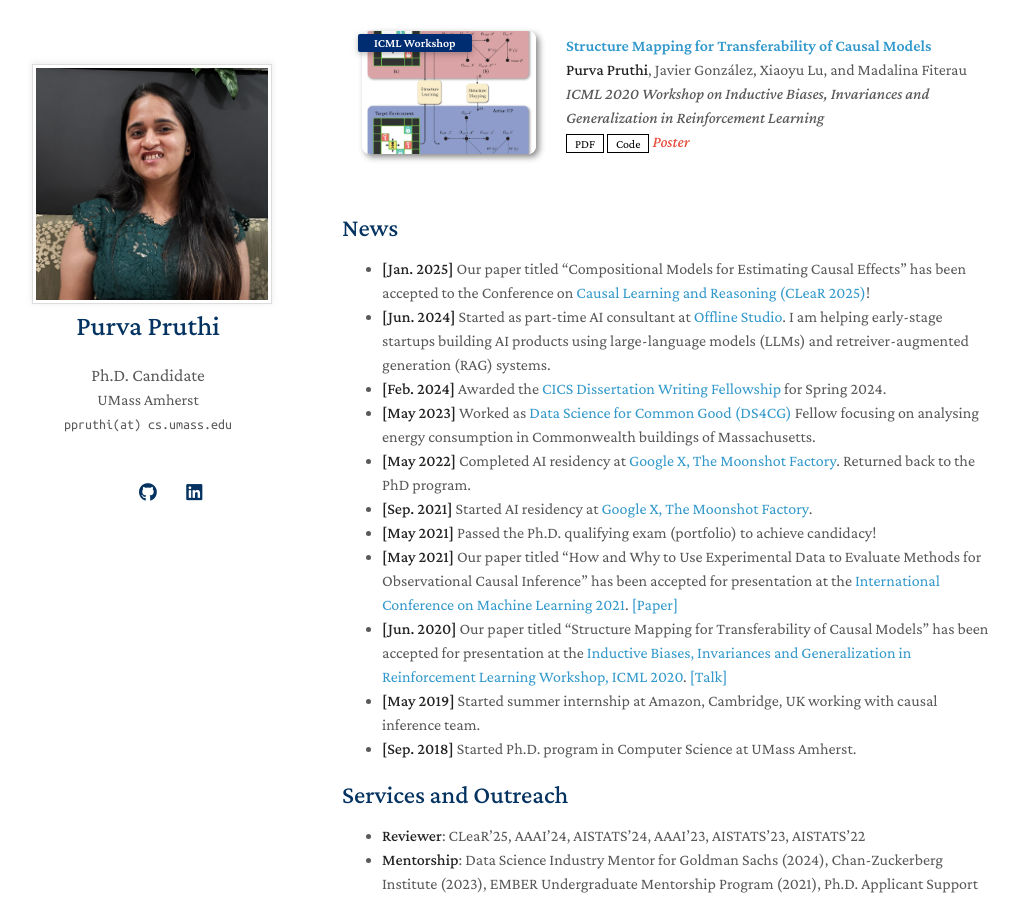
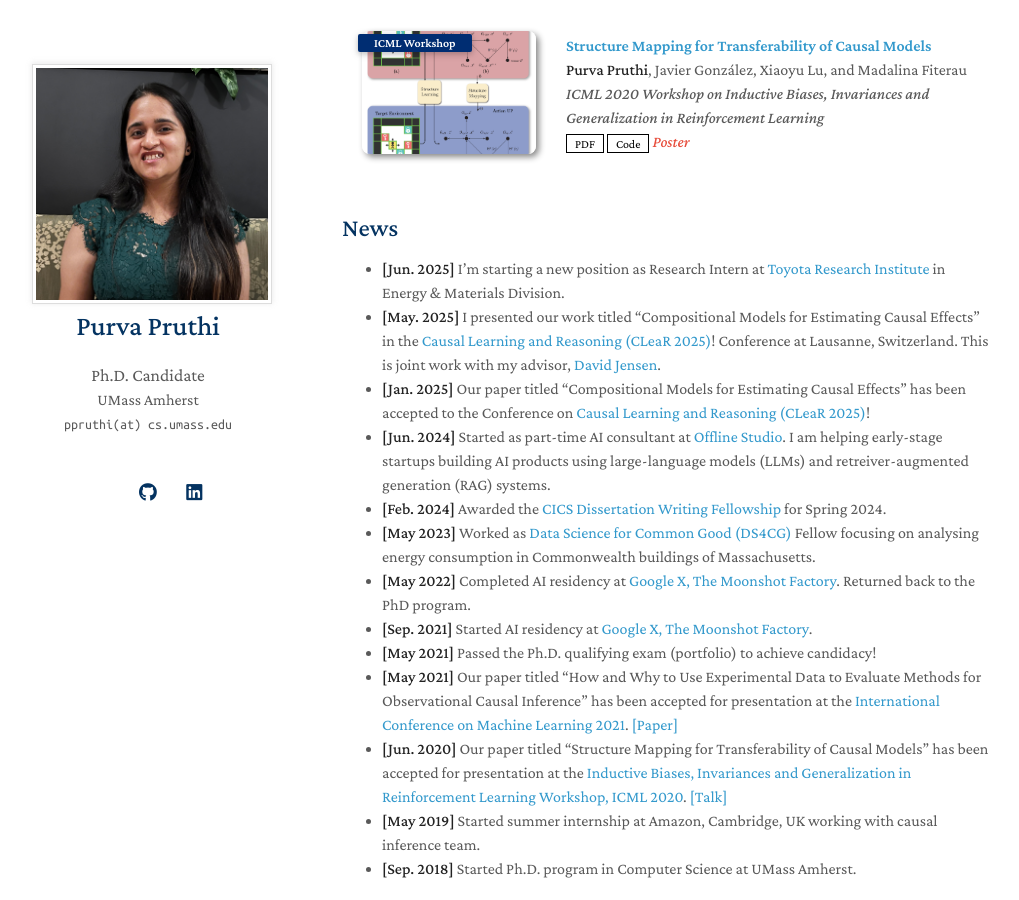
Before and after one commit to purvapruthi/purvapruthi.github.io, a Jekyll site: the page built from index.md, in a window 1280 px wide and 900 px high, scrolled down 931 px. Shown: the whole window, without its empty margins (128-1147 px from the left). Built offline with Jekyll 4.4.1, drawn with Linux system fonts in a browser that asks for light colours; a style sheet for code colours, icons or effects is not loaded.

Commit message:
updated news.

```diff
--- a/index.md
+++ b/index.md
@@ -15,7 +15,8 @@ Outside work, I enjoy writing prose poetry, reading books, playing piano, and do
 {% include_relative _includes/publications.md %}
 
 ## News
-
+- **[Jun. 2025]** I’m starting a new position as Research Intern at [Toyota Research Institute](https://www.linkedin.com/company/toyota-research-institute/posts/?feedView=all) in Energy & Materials Division.
+- **[May. 2025]** I presented our work titled "Compositional Models for Estimating Causal Effects" in the [Causal Learning and Reasoning (CLeaR 2025)](https://www.cclear.cc/2025)! Conference at Lausanne, Switzerland. This is joint work with my advisor, [David Jensen](https://groups.cs.umass.edu/jensen/).
 - **[Jan. 2025]** Our paper titled "Compositional Models for Estimating Causal Effects" has been accepted to the Conference on [Causal Learning and Reasoning (CLeaR 2025)](https://www.cclear.cc/2025)!
 - **[Jun. 2024]** Started as part-time AI consultant at [Offline Studio](https://www.offlinestudio.com/). I am helping early-stage startups building AI products using large-language models (LLMs) and retreiver-augmented generation (RAG) systems.
 - **[Feb. 2024]** Awarded the [CICS Dissertation Writing Fellowship](https://www.cics.umass.edu/news/spring-2024-dissertation-writing-fellowships) for Spring 2024.
```
